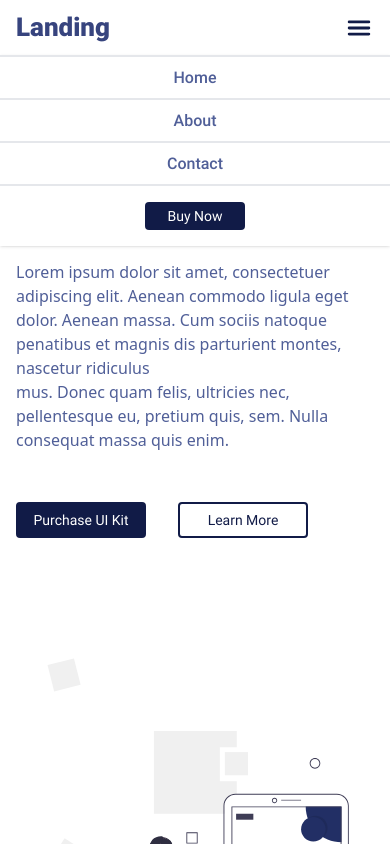
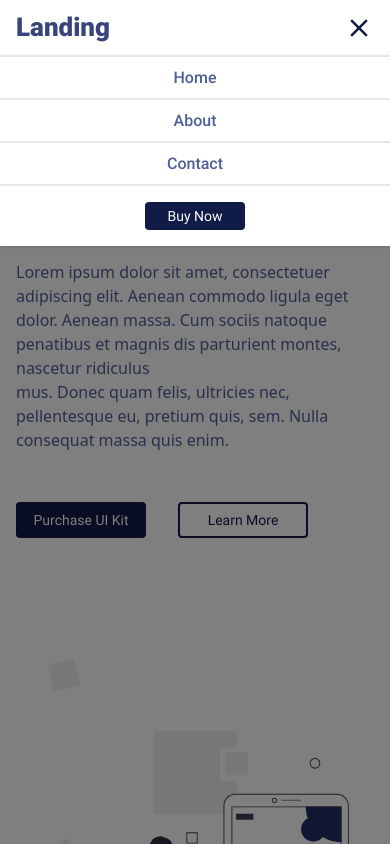
Before and after one commit to jasurumarov/landing, a React (Vite) app: page / in a window 390 px wide. Both pictures are taken after a click on the button 359 px from the left and 27 px from the top of the page. Shown: the top 844 px of the page. Built offline with nearby package versions, Linux system fonts and the light colour scheme.

Commit message:
header fixed

```diff
--- a/src/components/header/Header.tsx
+++ b/src/components/header/Header.tsx
@@ -2,32 +2,46 @@ import React, { useState } from 'react'
 
 // Icons
 import { IoMenu } from 'react-icons/io5'
+import { MdClose } from 'react-icons/md'
 
 const Header: React.FC = () => {
     // Bu state headerdagi burger menuni ishlatish uchun qilindi
     const [toggleMenu, setToggleMenu] = useState<boolean>(false)
     return (
+        <>
             <header className='fixed top-0 left-0 right-0 z-50 py-2 sm:py-3 bg-white'>
                 <div className='max-w-[1110px] mx-auto px-4 flex items-center justify-between'>
-                <ul className={`w-full sm:w-auto bg-white flex flex-col sm:flex-row items-center sm:gap-6 md:gap-10 lg:gap-[60px] fixed sm:static z-10 left-0 top-[55px] duration-300 origin-top shadow sm:shadow-none sm:scale-100 ${toggleMenu ? 'scale-y-100' : 'scale-y-0'}`}>
+                    <ul className={`w-full sm:w-auto bg-white flex flex-col sm:flex-row items-center sm:gap-6 md:gap-10 lg:gap-[60px] fixed sm:static left-0 top-[55px] duration-300 origin-top shadow sm:shadow-none sm:scale-100 ${toggleMenu ? 'scale-y-100' : 'scale-y-0'}`}>
                         <li className='py-2 border-y-2 w-full text-center sm:border-none'>
-                        <a href={'#'} className='text-[#505F98] font-roboto5 hover:border-b-2 border-[#505F98] duration-75'>Home</a>
+                            <a onClick={() => setToggleMenu(prev => !prev)} href={'#'} className='text-[#505F98] font-roboto5 hover:border-b-2 border-[#505F98] duration-75'>Home</a>
                         </li>
                         <li className='py-2 w-full text-center sm:border-none'>
-                        <a href={'#about'} className='text-[#505F98] font-roboto5 hover:border-b-2 border-[#505F98] duration-75'>About</a>
+                            <a onClick={() => setToggleMenu(prev => !prev)} href={'#about'} className='text-[#505F98] font-roboto5 hover:border-b-2 border-[#505F98] duration-75'>About</a>
                         </li>
                         <li className='py-2 border-y-2 w-full text-center sm:border-none'>
-                        <a href={'#contact'} className='text-[#505F98] font-roboto5 hover:border-b-2 border-[#505F98] duration-75'>Contact</a>
+                            <a onClick={() => setToggleMenu(prev => !prev)} href={'#contact'} className='text-[#505F98] font-roboto5 hover:border-b-2 border-[#505F98] duration-75'>Contact</a>
                         </li>
                         <button className='my-4 sm:hidden sm:ml-10 md:ml-24 w-[100px] sm:w-[160px] bg-[#111B47] text-white text-sm py-1 font-roboto sm:font-roboto5 rounded active:scale-[.97] hover:opacity-90 duration-200'>Buy Now</button>
                     </ul>
-                <h1 className='text-[#37447E] font-roboto9 text-[26px] select-none'>Landing</h1>
+                    <a href="#"><h1 className='text-[#37447E] font-roboto9 text-[26px] select-none'>Landing</h1></a>
                     <div className='flex items-center gap-3'>
                         <button className='hidden sm:block sm:ml-10 md:ml-24 w-[100px] sm:w-[160px] bg-[#111B47] text-white text-sm py-1 font-roboto sm:font-roboto5 rounded active:scale-[.97] hover:opacity-90 duration-200'>Buy Now</button>
+                        {
+                            toggleMenu ?
+                                <button onClick={() => setToggleMenu(prev => !prev)} ><MdClose className='sm:hidden text-[30px] text-[#111B47]' /></button>
+                                :
                                 <button onClick={() => setToggleMenu(prev => !prev)} ><IoMenu className='sm:hidden text-[30px] text-[#111B47]' /></button>
+                        }
                     </div>
                 </div>
             </header>
+            {toggleMenu && (
+                <div
+                    className="overlay fixed inset-0 z-20 bg-black bg-opacity-50"
+                    onClick={() => setToggleMenu(false)}
+                ></div>
+            )}
+        </>
     )
 }
 
```
Lines whose indentation alone changed are shown as unchanged.
